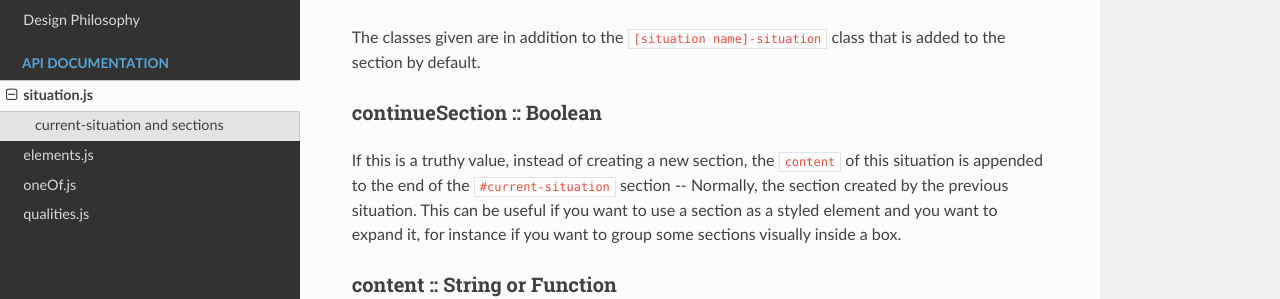
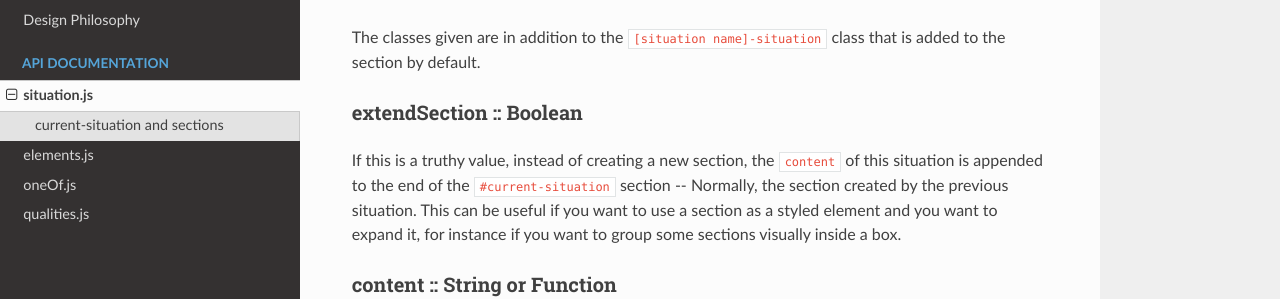
Before and after one commit to sequitur/raconteur, an MkDocs documentation site: the page built from docs/situation.md, in a window 1280 px wide and 900 px high, scrolled down 2443 px. Shown: the part 161-460 px from the top of the window. Built offline with MkDocs 1.6.1, drawn with Linux system fonts in a browser that asks for light colours; nearby versions of some CDN libraries; old or Windows-style settings are respelled for this version of MkDocs.

Commit message:
Fix documentation issue

```diff
--- a/docs/situation.md
+++ b/docs/situation.md
@@ -73,7 +73,7 @@ A list of classes that will be added to the `class` attribute of the `<section>`
 
 The classes given are in addition to the `[situation name]-situation` class that is added to the section by default.
 
-### continueSection :: Boolean
+### extendSection :: Boolean
 
 If this is a truthy value, instead of creating a new section, the `content` of this situation is appended to the end of the `#current-situation` section -- Normally, the section created by the previous situation. This can be useful if you want to use a section as a styled element and you want to expand it, for instance if you want to group some sections visually inside a box.
 
```
